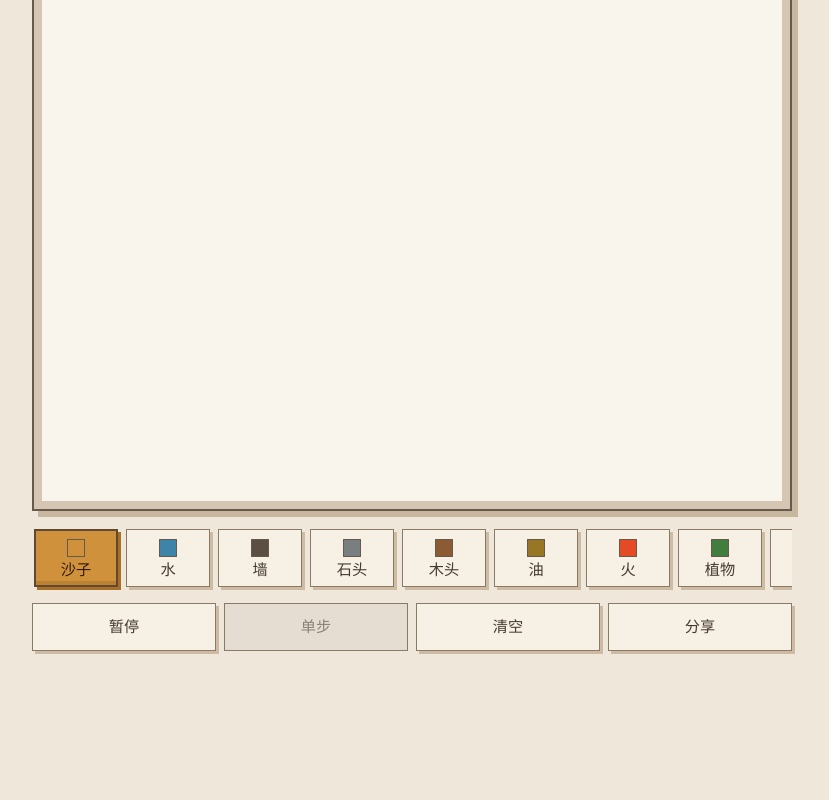
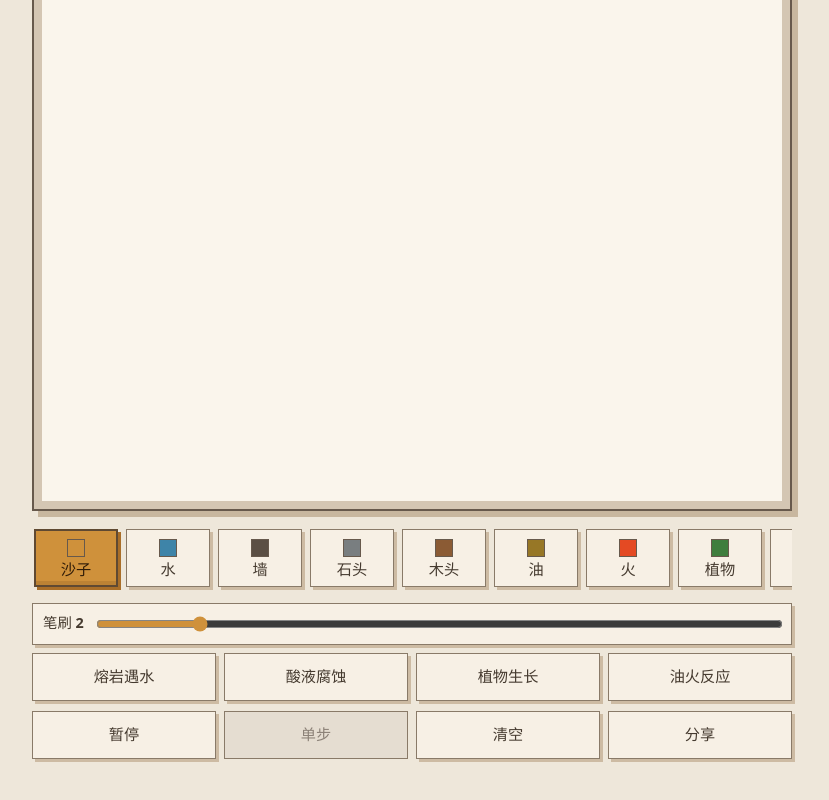
Before and after one commit to lmljk/pixel-alchemy, a React (Vite) app: page / in a window 1280 px wide. Shown: the part 442-1242 px from the top of the page, without its empty margins (228-1057 px from the left). Before the commit the page ends 1144 px from the top, so only its background shows below. Built offline with nearby package versions, Linux system fonts and the light colour scheme.

Commit message:
feat: add playtest toolbar controls

```diff
--- a/src/components/Toolbar.tsx
+++ b/src/components/Toolbar.tsx
@@ -5,12 +5,19 @@ import {
   getMaterialDefinition,
   type MaterialDefinition,
 } from "../simulation/materials";
+import {
+  EXAMPLE_SCENES,
+  type ExampleSceneId,
+} from "../simulation/exampleScenes";
 
 export type ShareStatus = "idle" | "copied" | "failed";
 
 type ToolbarProps = {
   tool: Material;
   paused: boolean;
+  brushRadius?: number;
+  onBrushRadiusChange?: (radius: number) => void;
+  onExampleSceneSelect?: (sceneId: ExampleSceneId) => void;
   onToolChange: (tool: Material) => void;
   onPauseChange: (paused: boolean) => void;
   onClear: () => void;
@@ -53,6 +60,9 @@ function MaterialButton({
 export function Toolbar({
   tool,
   paused,
+  brushRadius = 2,
+  onBrushRadiusChange = () => undefined,
+  onExampleSceneSelect = () => undefined,
   onToolChange,
   onPauseChange,
   onClear,
@@ -96,6 +106,45 @@ export function Toolbar({
         />
       </div>
 
+      <div className="playtest-controls">
+        <div
+          className="brush-control"
+          role="group"
+          aria-label="笔刷设置"
+        >
+          <label htmlFor="brush-radius">笔刷 {brushRadius}</label>
+          <input
+            id="brush-radius"
+            className="brush-slider"
+            type="range"
+            min="1"
+            max="8"
+            value={brushRadius}
+            aria-label="笔刷大小"
+            onChange={(event) =>
+              onBrushRadiusChange(Number(event.currentTarget.value))
+            }
+          />
+        </div>
+
+        <div
+          className="example-scenes"
+          role="group"
+          aria-label="示例场景"
+        >
+          {EXAMPLE_SCENES.map((scene) => (
+            <button
+              key={scene.id}
+              className="tool-button scene-button"
+              type="button"
+              onClick={() => onExampleSceneSelect(scene.id)}
+            >
+              {scene.label}
+            </button>
+          ))}
+        </div>
+      </div>
+
       <div
         className="simulation-actions"
         role="group"
--- a/src/styles.css
+++ b/src/styles.css
@@ -110,6 +110,40 @@ button {
 }
 
 .simulation-actions {
+  display: grid;
+  grid-template-columns: repeat(4, minmax(0, 1fr));
+  gap: 8px;
+}
+
+.playtest-controls {
+  display: grid;
+  gap: 8px;
+}
+
+.brush-control {
+  display: grid;
+  grid-template-columns: auto minmax(140px, 1fr);
+  align-items: center;
+  gap: 10px;
+  padding: 10px;
+  border: 1px solid #897a68;
+  color: #453a2f;
+  background: #f7f0e5;
+  box-shadow: 3px 3px 0 #cdbba3;
+  font: 700 0.9rem/1 system-ui, sans-serif;
+}
+
+.brush-slider {
+  width: 100%;
+  accent-color: #cf913b;
+}
+
+.brush-slider:focus-visible {
+  outline: 3px solid #315f78;
+  outline-offset: 3px;
+}
+
+.example-scenes {
   display: grid;
   grid-template-columns: repeat(4, minmax(0, 1fr));
   gap: 8px;
@@ -236,6 +270,14 @@ button {
     grid-template-columns: repeat(2, minmax(0, 1fr));
   }
 
+  .brush-control {
+    grid-template-columns: 1fr;
+  }
+
+  .example-scenes {
+    grid-template-columns: repeat(2, minmax(0, 1fr));
+  }
+
   .tool-button {
     min-height: 46px;
     padding-inline: 4px;
```
Also changed, not shown: 1 other file (tests, documents, lock files or other folders).
